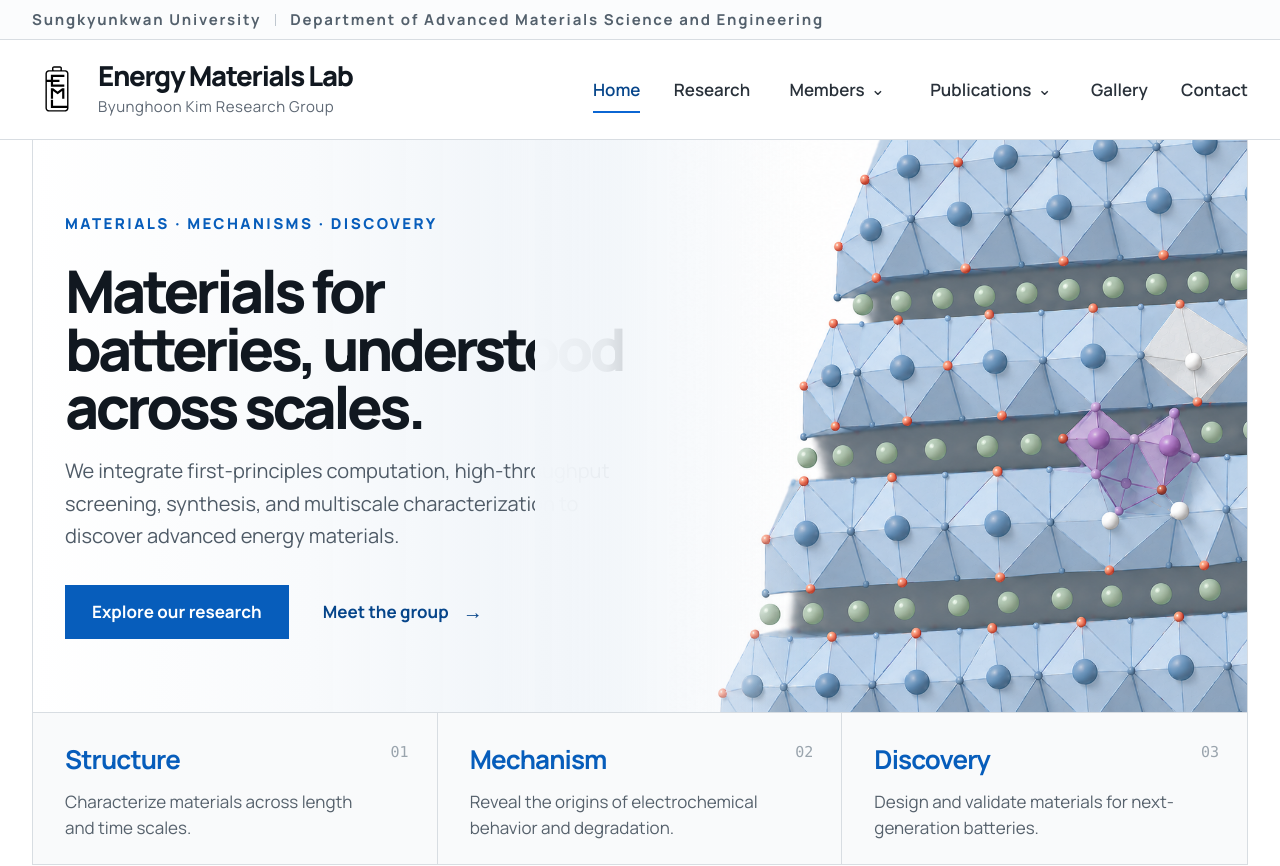
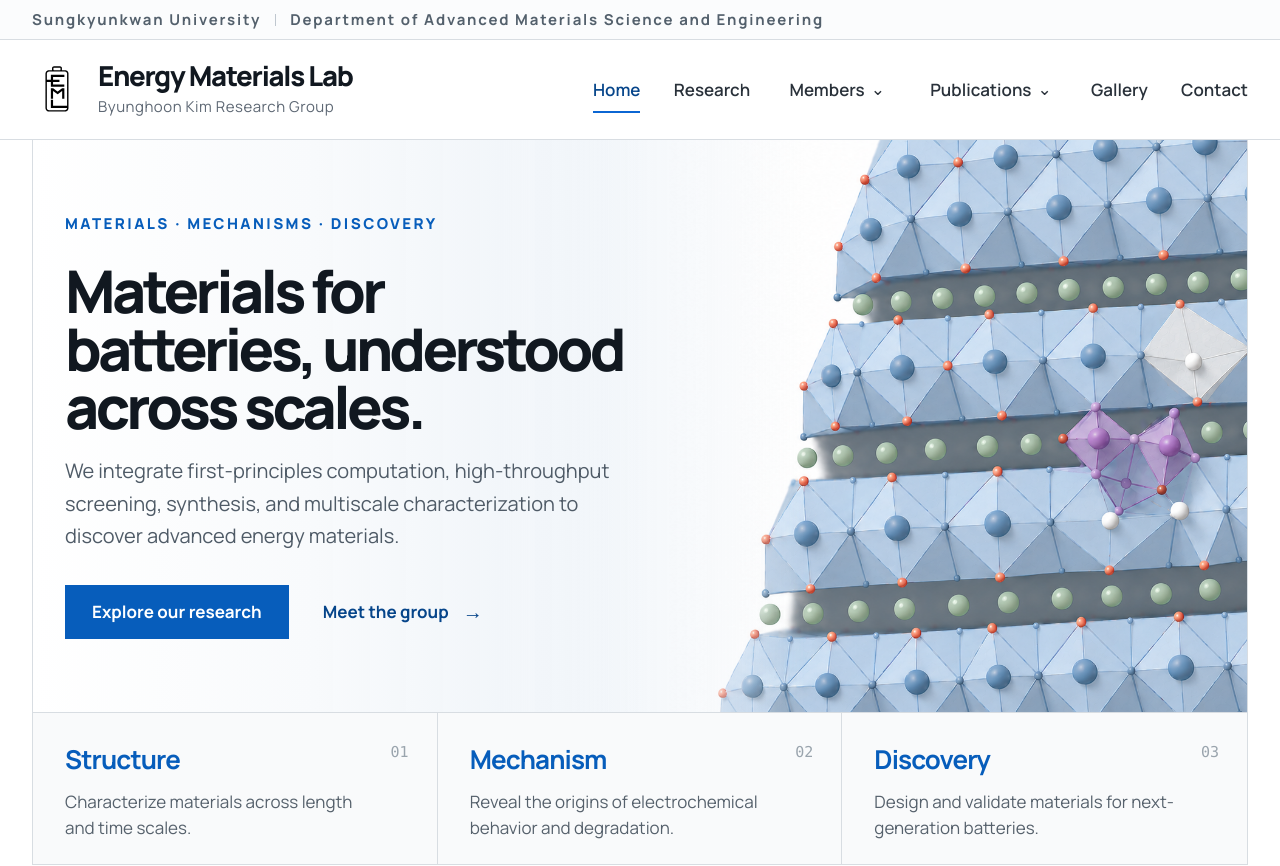
Before and after one commit to Energy-Materials-Laboratory/energy-materials-laboratory.github.io, a Next.js app: page / in a window 1280 px wide. Shown: the top 866 px of the page. Built offline with nearby package versions, Linux system fonts and the light colour scheme.

Commit message:
Keep hero copy above the image gradient

```diff
--- a/app/globals.css
+++ b/app/globals.css
@@ -278,7 +278,8 @@ summary:focus-visible {
 }
 
 .hero-copy {
-  z-index: 2;
+  position: relative;
+  z-index: 3;
   display: flex;
   flex-direction: column;
   justify-content: center;
```
